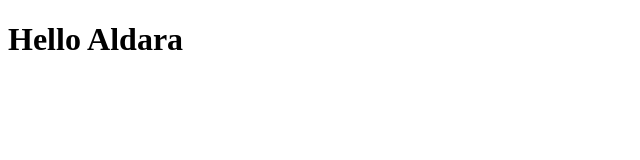
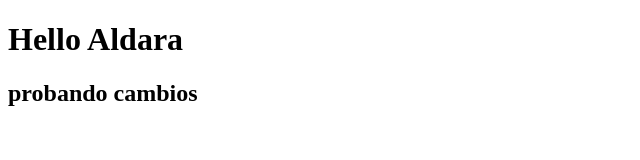
Before and after one commit to Rocio-Leiva/hello-Aldara, a plain HTML site: page index.html in a window 1280 px wide. Shown: the whole page, without its empty margins (0-640 px from the left). Drawn offline with Linux system fonts and the light colour scheme.

Commit message:
added probando cambios to index.html

```diff
--- a/index.html
+++ b/index.html
@@ -8,5 +8,6 @@
 </head>
 <body>
     <h1>Hello Aldara</h1>
+    <h2>probando cambios</h2>
 </body>
 </html>
```
